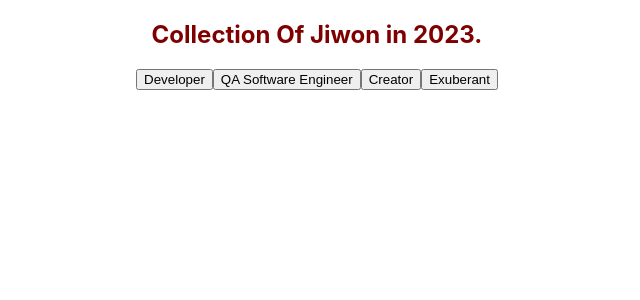
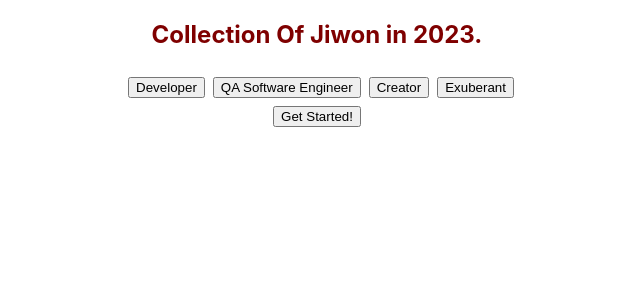
Before and after one commit to jijijiwonton/WhoIsJiwon, a React (Create React App) app in the folder jiwon/: page / in a window 1280 px wide. Shown: the top 300 px of the page, without its empty margins (323-963 px from the left). Built offline with nearby package versions, Linux system fonts and the light colour scheme; the HTML template or start-up script is replaced by a standard one.

Commit message:
Implement Get started button UI

```diff
--- a/jiwon/src/App.css
+++ b/jiwon/src/App.css
@@ -1,6 +1,7 @@
 .container1 {
   display: flex;
   justify-content: center;
+  padding-bottom: 0.5rem;
 }
 
 .container2 {
@@ -12,8 +13,18 @@
   align-items: center;
 }
 
+.container3 {
+  flex-wrap: wrap;
+  display: flex;
+  width: 80vh;
+  height: 100vh;
+  justify-content: center;
+  align-items: center;
+}
+
 .button {
   flex-wrap: nowrap;
+  margin-left: 0.5rem;
 }
 
 .profile {
@@ -75,30 +86,23 @@
   background: #f9fbe7;
 }
 
+.Main {
+  background: #ffe54c;
+  margin: 1.5rem 10rem;
+}
+
 .avatar {
   width: 200px;
   height: 200px;
   border-radius: 100%;
 }
 
-h2 {
+h2,
+h3,
+p {
   color: #7f0000;
 }
 
-.jan {
+p {
+  font-size: 18px;
 }
-h3,
-p .feb {
-}
-
-.mar {
-}
-
-.apr {
-}
-
-.map {
-}
- {
-  color: #ebebeb;
-}
--- a/jiwon/src/App.js
+++ b/jiwon/src/App.js
@@ -1,6 +1,6 @@
 import { useState } from 'react';
 import './App.css';
-import Category from './components/Category';
+import MainProfile from './components/MainProfile';
 import DeveloperProfile from './components/DeveloperProfile';
 import QAEngineerProfile from './components/QAEngineerProfile';
 import CreatorProfile from './components/CreatorProfile';
@@ -10,9 +10,11 @@ function App() {
   const author = 'Jiwon';
 
   const [displayItem, setDisplayItem] = useState(null);
+
   const onClickHandler = (e) => {
     let item = e.target.value;
     console.log(item);
+    // eslint-disable-next-line default-case
     switch (item) {
       case 'developer':
         setDisplayItem(<DeveloperProfile />);
@@ -26,9 +28,8 @@ function App() {
       case 'exuberant':
         setDisplayItem(<ExuberantProfile />);
         break;
-      default:
-        setDisplayItem(<DeveloperProfile />);
-        break;
+      case 'Main':
+        setDisplayItem(<MainProfile />);
     }
   };
 
@@ -49,7 +50,12 @@ function App() {
           Exuberant
         </button>
       </div>
-      <div className="container2">{displayItem}</div>
+      <div className="container1">
+        <button onClick={onClickHandler} value="Main">
+          Get Started!
+        </button>
+      </div>
+      <div>{displayItem}</div>
     </div>
   );
 }
--- /dev/null
+++ b/jiwon/src/components/MainProfile.jsx
@@ -0,0 +1,9 @@
+import React from 'react';
+
+export default function MainProfile() {
+  return (
+    <div className="container2 Main">
+      <div className="Main">Instructions Template</div>
+    </div>
+  );
+}
```
Also changed, not shown: 1 other file (tests, documents, lock files or other folders).
